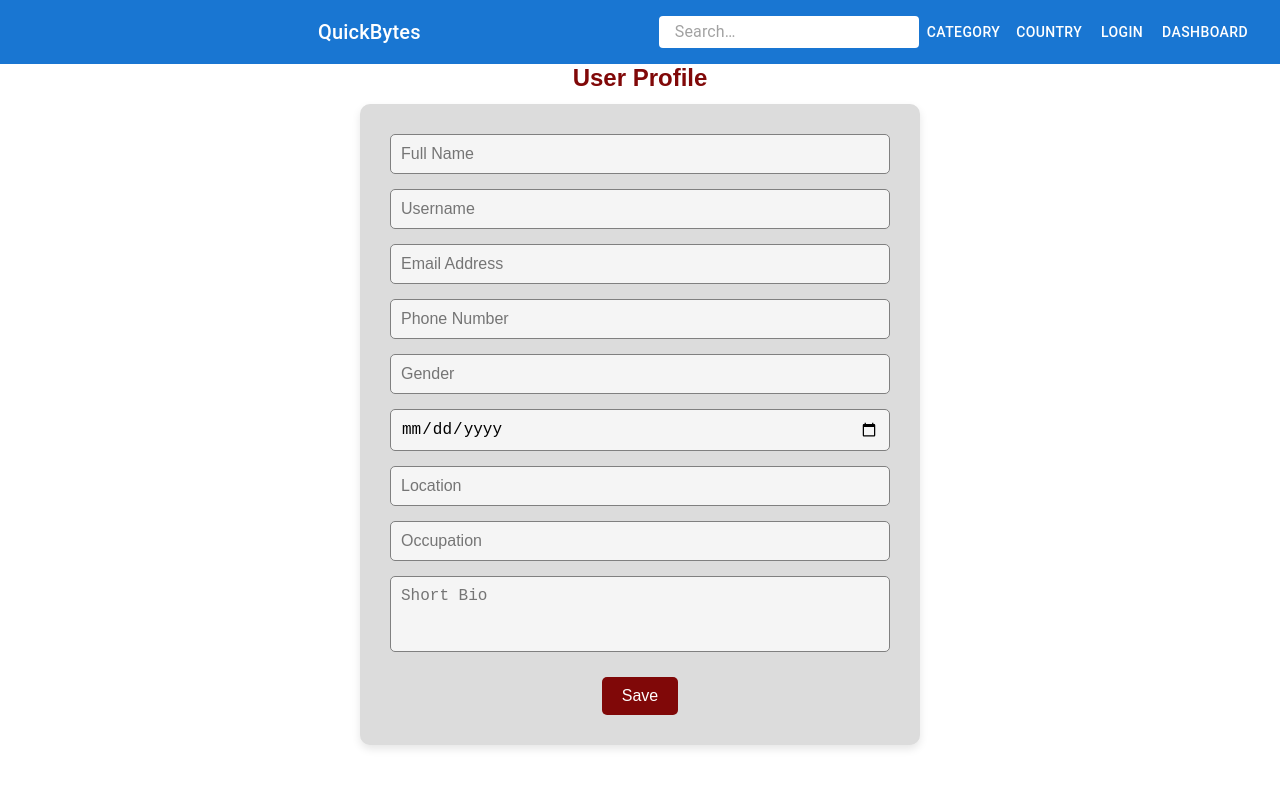
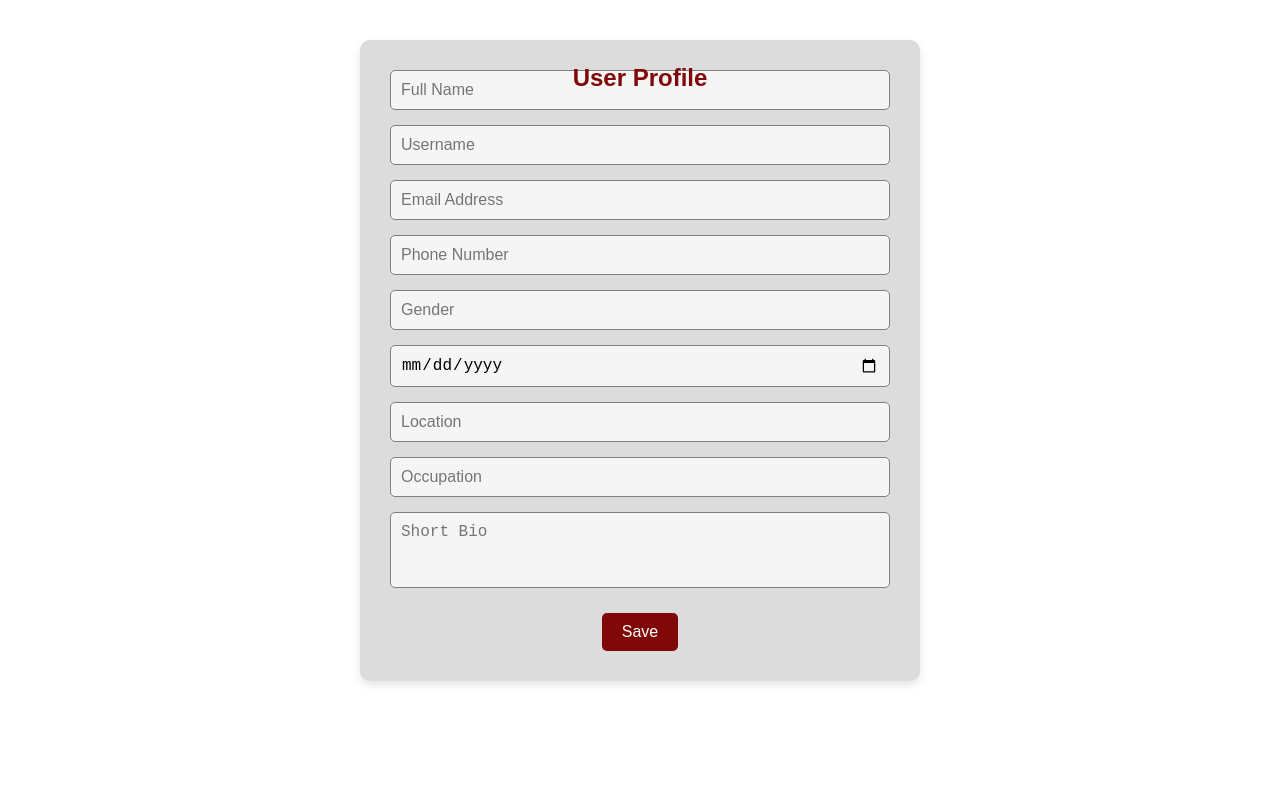
Before and after one commit to Irine-Theresa-Antony/QuickBytes, a React (Vite) app: page /profile in a window 1280 px wide. Shown: the top 788 px of the page. Built offline with nearby package versions, Linux system fonts and the light colour scheme; some icons are missing.

Commit message:
project complete

```diff
--- a/src/App.jsx
+++ b/src/App.jsx
@@ -35,7 +35,7 @@ function App() {
 
 
 
-     <Navbar setCategory={setCategory} setCountry={setCountry} setSearch={setSearch} setShowLikedOnly={setShowLikedOnly}/>
+
      <Routes>
      <Route path='/' element={<Display category={category} country={country} search={search} showLikedOnly={showLikedOnly}
        likedArticles={likedArticles} setLikedArticles={setLikedArticles}/>}></Route>
```
